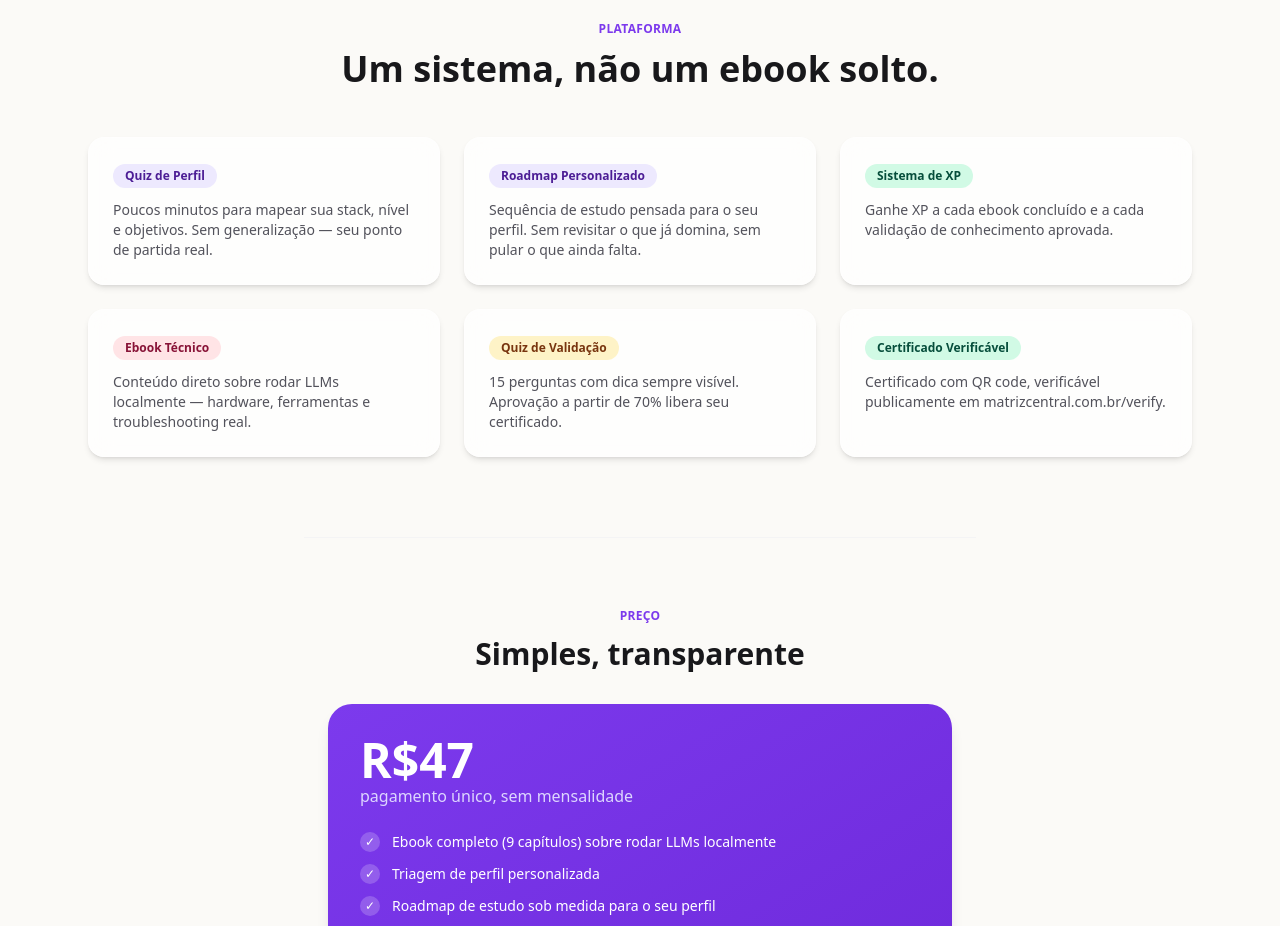
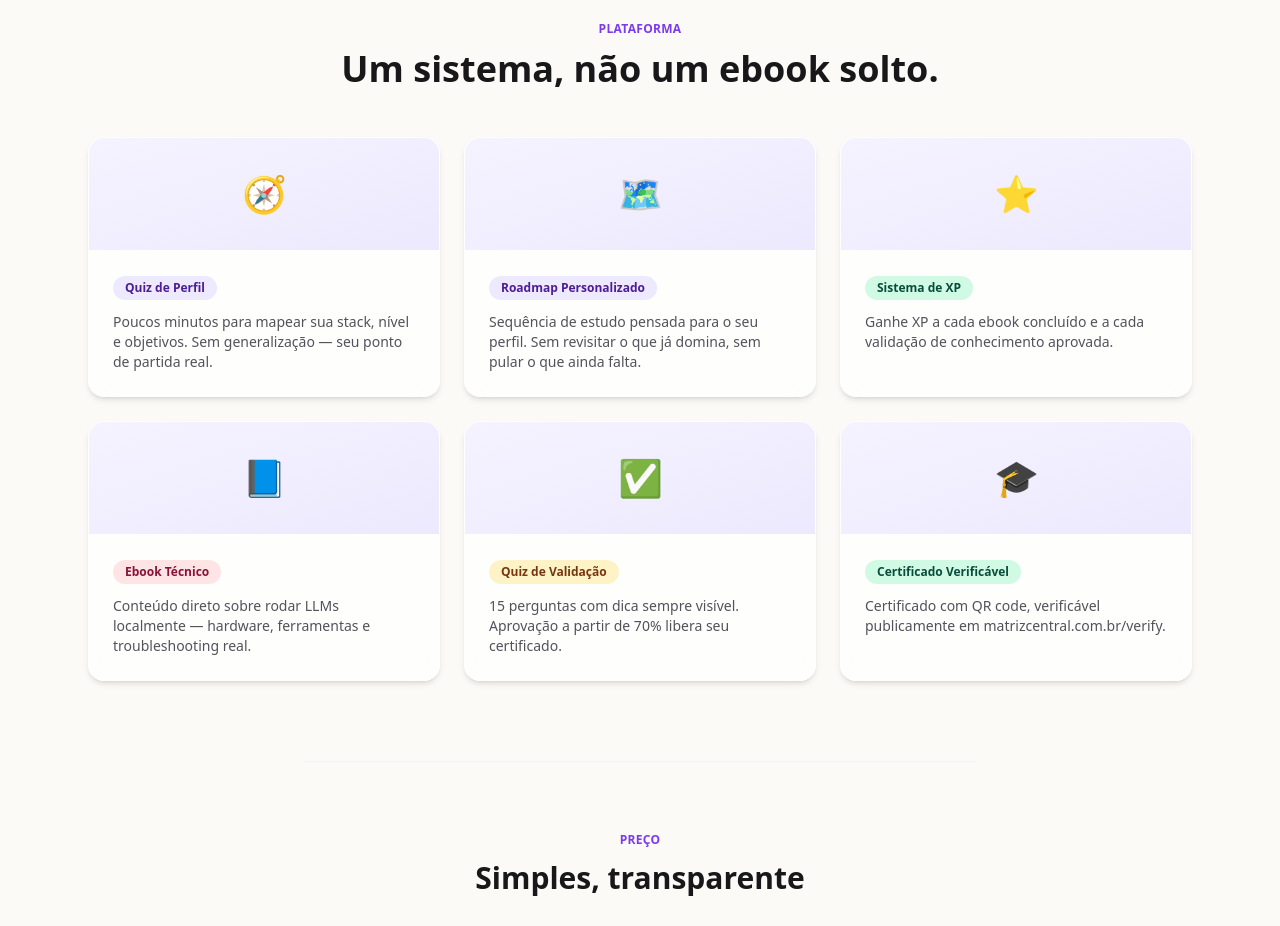
Before and after one commit to limajeferson/matrizcentral, a Next.js app: page / in a window 1280 px wide. Shown: the part 1180-2106 px from the top of the page. Built offline with nearby package versions, Linux system fonts and the light colour scheme.

Commit message:
feat: adiciona visual (ícone em gradiente) a cada card de feature

```diff
--- a/src/components/marketing/FeaturesGrid.tsx
+++ b/src/components/marketing/FeaturesGrid.tsx
@@ -1,42 +1,53 @@
 import GlassCard from "@/components/ui/glass-card";
 import CategoryBadge from "@/components/ui/category-badge";
 
-const FEATURES: { title: string; description: string; variant: "ebook" | "quiz" | "roadmap" | "xp" }[] = [
+const FEATURES: {
+  title: string;
+  description: string;
+  variant: "ebook" | "quiz" | "roadmap" | "xp";
+  icon: string;
+}[] = [
   {
     title: "Quiz de Perfil",
     description:
       "Poucos minutos para mapear sua stack, nível e objetivos. Sem generalização — seu ponto de partida real.",
     variant: "roadmap",
+    icon: "🧭",
   },
   {
     title: "Roadmap Personalizado",
     description:
       "Sequência de estudo pensada para o seu perfil. Sem revisitar o que já domina, sem pular o que ainda falta.",
     variant: "roadmap",
+    icon: "🗺️",
   },
   {
     title: "Sistema de XP",
     description:
       "Ganhe XP a cada ebook concluído e a cada validação de conhecimento aprovada.",
     variant: "xp",
+    icon: "⭐",
   },
   {
     title: "Ebook Técnico",
     description:
       "Conteúdo direto sobre rodar LLMs localmente — hardware, ferramentas e troubleshooting real.",
     variant: "ebook",
+    icon: "📘",
   },
   {
     title: "Quiz de Validação",
     description:
       "15 perguntas com dica sempre visível. Aprovação a partir de 70% libera seu certificado.",
     variant: "quiz",
+    icon: "✅",
   },
   {
     title: "Certificado Verificável",
     description:
       "Certificado com QR code, verificável publicamente em matrizcentral.com.br/verify.",
     variant: "xp",
+    icon: "🎓",
   },
 ];
 
@@ -54,11 +65,16 @@ export default function FeaturesGrid() {
 
       <div className="grid gap-6 sm:grid-cols-2 lg:grid-cols-3">
         {FEATURES.map((feature) => (
-          <GlassCard key={feature.title} className="p-6">
-            <CategoryBadge variant={feature.variant} className="mb-3">
-              {feature.title}
-            </CategoryBadge>
-            <p className="text-sm text-zinc-600">{feature.description}</p>
+          <GlassCard key={feature.title} className="overflow-hidden p-0">
+            <div className="flex h-28 items-center justify-center bg-gradient-to-br from-violet-50 to-violet-100 text-4xl">
+              {feature.icon}
+            </div>
+            <div className="p-6">
+              <CategoryBadge variant={feature.variant} className="mb-3">
+                {feature.title}
+              </CategoryBadge>
+              <p className="text-sm text-zinc-600">{feature.description}</p>
+            </div>
           </GlassCard>
         ))}
       </div>
```
